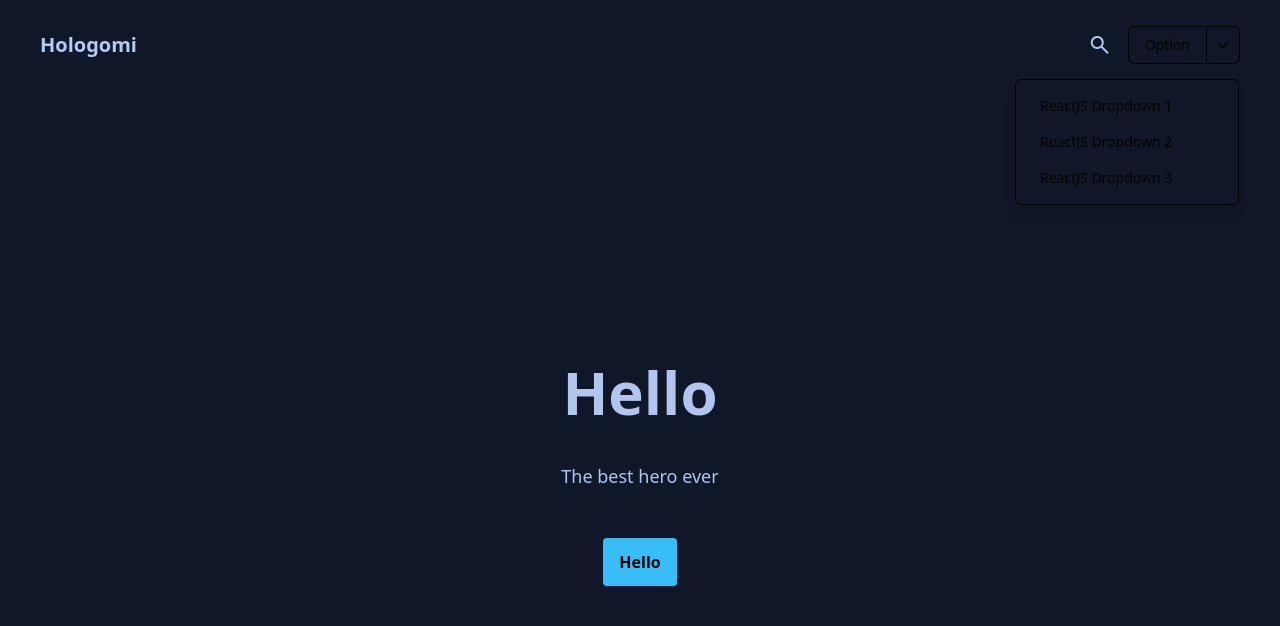
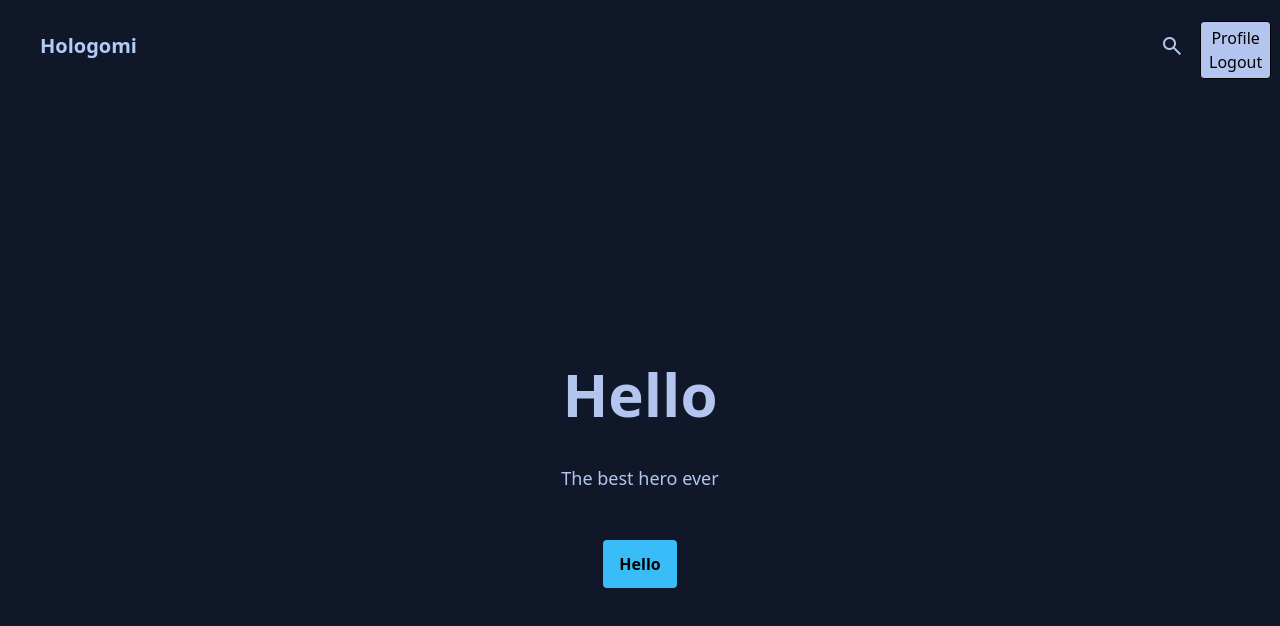
Before and after one commit to notlega/NextJS-Listing, a Next.js app: page / in a window 1280 px wide. Both pictures are taken after a click on the button 1222 px from the left and 45 px from the top of the page. Shown: the top 626 px of the page. Built offline with nearby package versions, Linux system fonts and the light colour scheme.

Commit message:
feat: :sparkles: working dropdown with no styling

```diff
--- /dev/null
+++ b/components/Layout.jsx
@@ -0,0 +1,15 @@
+import PropTypes from 'prop-types';
+import Navbar from './Navbar';
+
+const Layout = ({ children }) => (
+  <>
+    <Navbar />
+    <main className="container mx-auto">{children}</main>
+  </>
+);
+
+Layout.propTypes = {
+  children: PropTypes.node.isRequired,
+};
+
+export default Layout;
--- a/components/Navbar.jsx
+++ b/components/Navbar.jsx
@@ -4,7 +4,13 @@ import Image from 'next/image';
 import SampleImage from '../public/dp_image183-1160.jpg';
 
 const Navbar = () => {
+  const [isExpanded, setIsExpanded] = React.useState(false);
   const [profilePicture, setProfilePicture] = React.useState(null);
+
+  // TODO: remove testing useEffect when done
+  React.useEffect(() => {
+    console.log(isExpanded);
+  }, [isExpanded]);
 
   return (
     <nav className="px-2 sm:px-4 py-2.5 mt-4 rounded">
@@ -15,58 +21,31 @@ const Navbar = () => {
           </span>
         </Link>
         <div className="flex md:order-2 space-x-4">
-          <button className="flex items-center pointer-events-none">
+          <button className="flex items-center cursor-pointer">
             <span className="material-symbols-outlined text-base-content">search</span>
           </button>
-          <div className="inline-flex bg-white border rounded-md">
-            <a
-              href="/"
-              className="px-4 py-2 text-sm text-gray-600 hover:text-gray-700 hover:bg-gray-50 rounded-l-md"
-            >
-              Option
-            </a>
-
-            <div className="relative">
-              <button
-                type="button"
-                className="inline-flex items-center justify-center h-full px-2 text-gray-600 border-l border-gray-100 hover:text-gray-700 rounded-r-md hover:bg-gray-50"
-              >
-                <svg
-                  xmlns="http://www.w3.org/2000/svg"
-                  className="w-4 h-4"
-                  fill="none"
-                  viewBox="0 0 24 24"
-                  stroke="currentColor"
-                  strokeWidth={2}
-                >
-                  <path strokeLinecap="round" strokeLinejoin="round" d="M19 9l-7 7-7-7" />
-                </svg>
-              </button>
-
-              <div className="absolute right-0 z-10 w-56 mt-4 origin-top-right bg-white border border-gray-100 rounded-md shadow-lg">
-                <div className="p-2">
-                  <a
-                    href="/"
-                    className="block px-4 py-2 text-sm text-gray-500 rounded-lg hover:bg-gray-50 hover:text-gray-700"
-                  >
-                    ReactJS Dropdown 1
-                  </a>
-                  <a
-                    href="/"
-                    className="block px-4 py-2 text-sm text-gray-500 rounded-lg hover:bg-gray-50 hover:text-gray-700"
-                  >
-                    ReactJS Dropdown 2
-                  </a>
-                  <a
-                    href="/"
-                    className="block px-4 py-2 text-sm text-gray-500 rounded-lg hover:bg-gray-50 hover:text-gray-700"
-                  >
-                    ReactJS Dropdown 3
-                  </a>
-                </div>
-              </div>
-            </div>
-          </div>
+          <button
+            className="flex items-center cursor-pointer"
+            onClick={() => setIsExpanded((prevValue) => !prevValue)}
+          >
+            <Image
+              src={SampleImage}
+              alt={SampleImage}
+              width={40}
+              height="40"
+              className="w-10 h-10 rounded-full"
+            />
+            {isExpanded && (
+              <ul className="absolute mt-2 overflow-y-auto bg-base-content rounded border px-2 py-1">
+                <li>
+                  <Link href="/profile">Profile</Link>
+                </li>
+                <li>
+                  <Link href="/logout">Logout</Link>
+                </li>
+              </ul>
+            )}
+          </button>
         </div>
       </div>
     </nav>
--- a/pages/_app.jsx
+++ b/pages/_app.jsx
@@ -1,8 +1,13 @@
 import '../styles/globals.css';
 import PropTypes from 'prop-types';
+import Layout from '../components/Layout';
 import 'material-symbols/outlined.css';
 
-const App = ({ Component, pageProps }) => <Component {...pageProps} />;
+const App = ({ Component, pageProps }) => (
+  <Layout>
+    <Component {...pageProps} />
+  </Layout>
+);
 
 App.propTypes = {
   // eslint-disable-next-line react/forbid-prop-types
--- a/pages/_document.jsx
+++ b/pages/_document.jsx
@@ -1,11 +1,9 @@
 import { Html, Head, Main, NextScript } from 'next/document';
-import Navbar from '../components/Navbar';
 
 const Document = () => (
   <Html>
     <Head />
     <body className="bg-base-100 mx-6">
-      <Navbar />
       <Main />
       <NextScript />
     </body>
```
